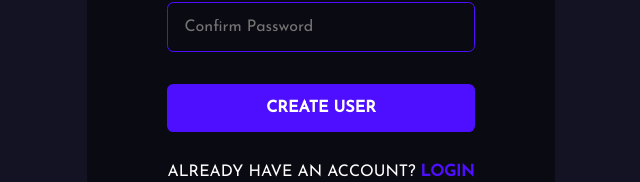
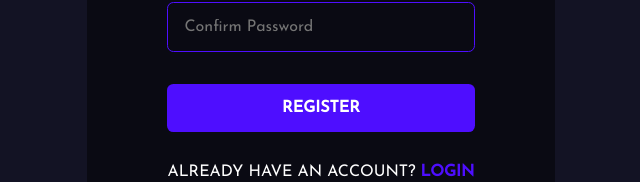
Before and after one commit to sanidhyy/chat-app, a React (Create React App) app in the folder public/: page /register in a window 1280 px wide. Shown: the part 488-670 px from the top of the page, without its empty margins (319-959 px from the left). Built offline with nearby package versions, Linux system fonts and the light colour scheme.

Commit message:
fixed bug in register

```diff
--- a/public/src/pages/Register.jsx
+++ b/public/src/pages/Register.jsx
@@ -121,7 +121,7 @@
             name="confirmPassword"
             onChange={(e) => handleChange(e)}
           />
-          <button type="submit">Create User</button>
+          <button type="submit">Register</button>
           <span>
             Already have an account? <Link to="/login">Login</Link>
           </span>
```
